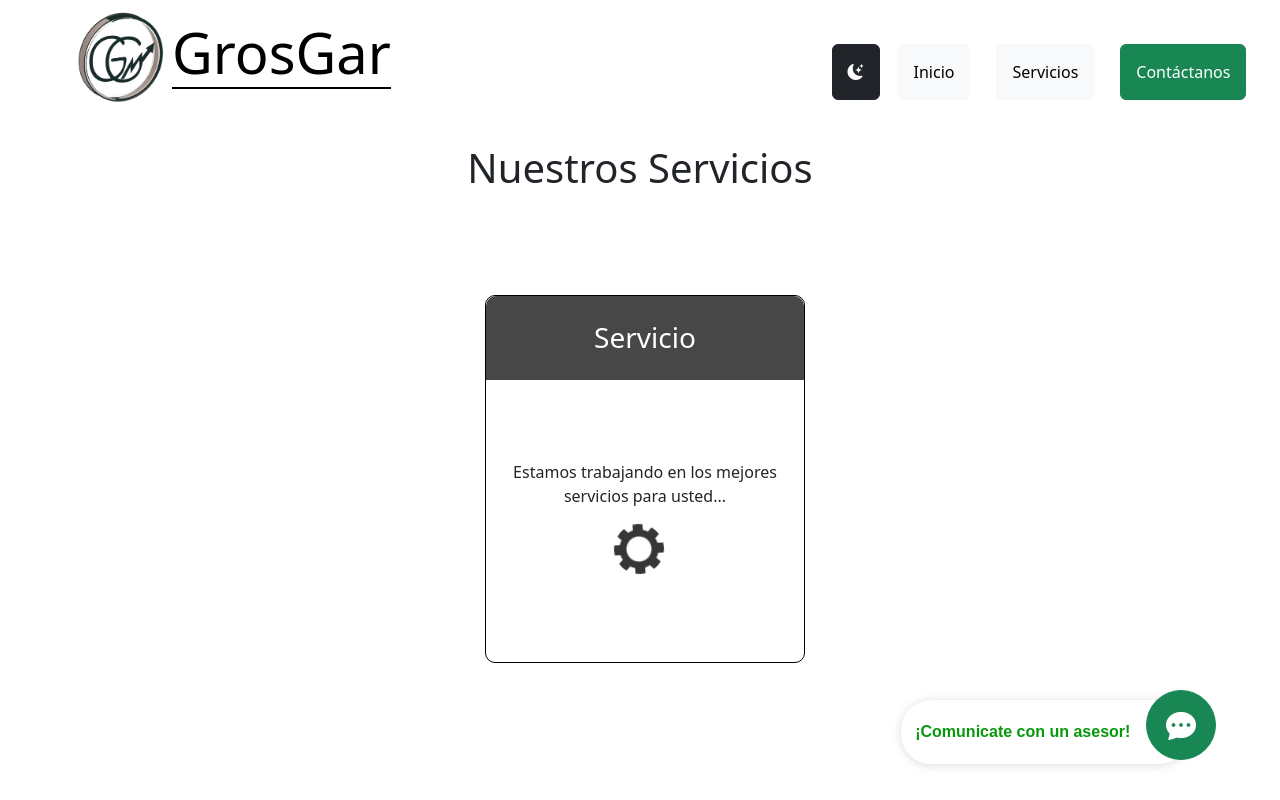
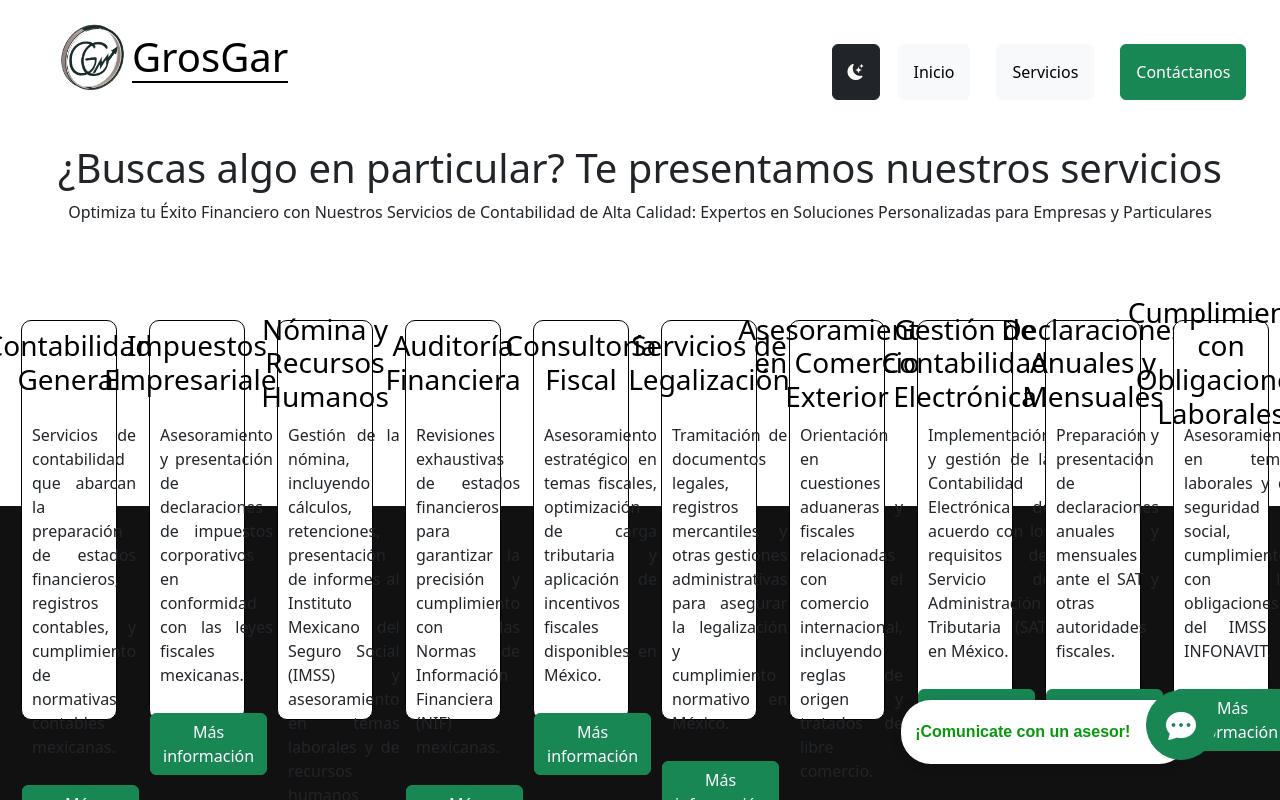
Before and after one commit to Joaquingro/Grosgar, a React (Vite) app: page /services in a window 1280 px wide. Shown: the top 800 px of the page. Built offline with nearby package versions, Linux system fonts and the light colour scheme.

Commit message:
Add more info and design into ServiceDetail component

```diff
--- a/src/components/Contact/Contact.jsx
+++ b/src/components/Contact/Contact.jsx
@@ -1,6 +1,5 @@
 import React, { useEffect, useState } from 'react'
 import style from "../Contact/Contact.module.css";
-import Background from '../Background/Background';
 
 export default function Contact({isDarkMode, id}) {
 
--- a/src/components/ImageContent/ImageContent.module.css
+++ b/src/components/ImageContent/ImageContent.module.css
@@ -37,11 +37,6 @@
     border-radius: 10px;
 }
 
-
-.infoSon h1{
-	-webkit-animation: tracking-in-expand 1.5s cubic-bezier(0.215, 0.610, 0.355, 1.000) both;
-	        animation: tracking-in-expand 1.5s cubic-bezier(0.215, 0.610, 0.355, 1.000) both;
-}
 
 
 
--- a/src/components/NavBar/NavBar.module.css
+++ b/src/components/NavBar/NavBar.module.css
@@ -44,7 +44,7 @@
 }
 
 .title img{
-    width: 13.5em;
+    width: 10em;
 }
 
 .title h1{
@@ -52,7 +52,6 @@
     border-bottom: 2px solid rgb(0, 0, 0);
     color: rgb(0, 0, 0);
     margin-top: -0.5em;
-    font-size: 3.5em;
 }
 
 
@@ -81,7 +80,7 @@
 }
 
 .dark1 img{
-    width: 13.5em;
+    width: 10em;
     background-color: white;
     clip-path: circle(40%);
 }
@@ -91,7 +90,6 @@
     border-bottom: 2px solid rgb(255, 255, 255);
     color: rgb(255, 255, 255);
     margin-top: -0.5em;
-    font-size: 3.5em;
 }
 
 
@@ -112,6 +110,15 @@
   .title{
     transform: scale(0.55);
     width: 10em;
+
+  }
+
+  .title h1{
+    font-size: 3em;
+  }
+
+  .title img{
+    font-size: 1.1em;
   }
 
   .containerButtons{
@@ -160,6 +167,15 @@
    width: 10em;
 
  }
+
+ .dark1 h1{
+  font-size: 3em;
+}
+
+.dark1 img{
+  font-size: 1.1em;
+}
+
   .dark2{
     background-color: white !important;
     height: 2em;
@@ -182,6 +198,14 @@
   .title{
     transform: scale(0.6);
     margin-left: -7em;
+  }
+
+  .title h1{
+    font-size: 3em;
+  }
+
+  .title img{
+    font-size: 1.1em;
   }
 
   .containerButtons{
@@ -226,6 +250,14 @@
     margin-left: -7em;
   }
 
+  .dark1 h1{
+    font-size: 3em;
+  }
+
+  .dark1 img{
+    font-size: 1.1em;
+  }
+
     .dark2{
     background-color: white !important;
     height: 2em;
@@ -245,9 +277,16 @@
 
   .title{
     transform: scale(0.6);
-    margin-left: -7em;
+    margin-left: -5em;
   }
 
+  .title h1{
+    font-size: 3em;
+  }
+
+  .title img{
+    font-size: 1.1em;
+  }
   .containerButtons{
     width: 23em;
     z-index: 9999;
@@ -290,7 +329,15 @@
 
   .dark1{
     transform: scale(0.6);
-    margin-left: -7em;
+    margin-left: -5em;
+  }
+
+  .dark1 h1{
+    font-size: 3em;
+  }
+
+  .dark1 img{
+    font-size: 1.1em;
   }
 
     .dark2{
--- a/src/components/Process/Process.jsx
+++ b/src/components/Process/Process.jsx
@@ -11,7 +11,7 @@ export default function Process({isDarkMode}) {
   return (
     <div className={isDarkMode? style.dark : style.container}>
         <div className={style.titleProcess}>
-            <h3>Proceso de servicios</h3>
+            <h1>Proceso de servicios</h1>
         </div>
         <div
         data-aos="zoom-in"
--- a/src/components/Process/Process.module.css
+++ b/src/components/Process/Process.module.css
@@ -14,11 +14,11 @@
     margin-bottom: -4em;
 }
 
-.titleProcess h3{
+.titleProcess h1{
     width: max-content;
-    background-color: rgb(211, 212, 213);
     padding: 10px;
     border-radius: 10px;
+    color: white;
 }
 
 .containerSon{
--- a/src/pages/ServiceDetail/Service.jsx
+++ b/src/pages/ServiceDetail/Service.jsx
@@ -1,45 +1,45 @@
 let ServicioInfo = [
     {
-       name: "Servicio",
-       description: "Estamos trabajando en los mejores servicios para usted..."
+       name: "Contabilidad General",
+       description: "Servicios de contabilidad que abarcan la preparación de estados financieros, registros contables, y cumplimiento de normativas contables mexicanas."
     },
-   //  {
-   //      name: "Servicio",
-   //      description: "Estamos trabajando en los mejores servicios para usted..."
-   //   },
-   //   {
-   //      name: "Servicio",
-   //      description: "Estamos trabajando en los mejores servicios para usted..."
-   //   },
-   //   {
-   //      name: "Servicio",
-   //      description: "Estamos trabajando en los mejores servicios para usted..."
-   //   },
-   //   {
-   //      name: "Servicio",
-   //      description: "Estamos trabajando en los mejores servicios para usted..."
-   //   },
-   //   {
-   //      name: "Servicio",
-   //      description: "Estamos trabajando en los mejores servicios para usted..."
-   //   },
-   //   {
-   //       name: "Servicio",
-   //       description: "Estamos trabajando en los mejores servicios para usted..."
-   //    },
-   //    {
-   //       name: "Servicio",
-   //       description: "Estamos trabajando en los mejores servicios para usted..."
-   //    },
-   //    {
-   //       name: "Servicio",
-   //       description: "Estamos trabajando en los mejores servicios para usted..."
+    {
+        name: "Impuestos Empresariales",
+        description: "Asesoramiento y presentación de declaraciones de impuestos corporativos en conformidad con las leyes fiscales mexicanas."
+     },
+     {
+        name: "Nómina y Recursos Humanos",
+        description: "Gestión de la nómina, incluyendo cálculos, retenciones, presentación de informes al Instituto Mexicano del Seguro Social (IMSS) y asesoramiento en temas laborales y de recursos humanos según la legislación mexicana."
+     },
+     {
+        name: "Auditoría Financiera",
+        description: "Revisiones exhaustivas de estados financieros para garantizar la precisión y cumplimiento con las Normas de Información Financiera (NIF) mexicanas."
+     },
+     {
+        name: "Consultoría Fiscal",
+        description: "Asesoramiento estratégico en temas fiscales, optimización de carga tributaria y aplicación de incentivos fiscales disponibles en México."
+     },
+     {
+        name: "Servicios de Legalización",
+        description: "Tramitación de documentos legales, registros mercantiles y otras gestiones administrativas para asegurar la legalización y cumplimiento normativo en México."
+     },
+     {
+         name: "Asesoramiento en Comercio Exterior",
+         description: "Orientación en cuestiones aduaneras y fiscales relacionadas con el comercio internacional, incluyendo reglas de origen y tratados de libre comercio."
+      },
+      {
+         name: "Gestión de Contabilidad Electrónica",
+         description: "Implementación y gestión de la Contabilidad Electrónica de acuerdo con los requisitos del Servicio de Administración Tributaria (SAT) en México."
+      },
+      {
+         name: "Declaraciones Anuales y Mensuales",
+         description: "Preparación y presentación de declaraciones anuales y mensuales ante el SAT y otras autoridades fiscales."
 
-   //    },
-   //    {
-   //       name: "Servicio",
-   //       description: "Estamos trabajando en los mejores servicios para usted..."
-   //    },
+      },
+      {
+         name: "Cumplimiento con Obligaciones Laborales",
+         description: "Asesoramiento en temas laborales y de seguridad social, cumplimiento con las obligaciones del IMSS e INFONAVIT."
+      },
 
 
 ]
--- a/src/pages/ServiceDetail/ServiceDetail.jsx
+++ b/src/pages/ServiceDetail/ServiceDetail.jsx
@@ -1,23 +1,53 @@
-import React from 'react'
+import React, { useEffect } from 'react'
 import style from "../ServiceDetail/ServiceDetail.module.css";
 import serviceInfo from './Service';
+import Footer from '../../components/Footer/Footer';
 
 export default function ServiceDetail({isDarkMode}) {
+
+
   return (
+    <div>
+
+
     <div className={isDarkMode ? style.dark : style.container}>
-        <h1>Nuestros Servicios</h1>
+      <h1>¿Buscas algo en particular? Te presentamos nuestros servicios</h1>
+        <p>Optimiza tu Éxito Financiero con Nuestros Servicios de Contabilidad de Alta Calidad: Expertos en Soluciones Personalizadas para Empresas y Particulares</p>
 
         <div className={isDarkMode ? style.dark1 : style.services}>
           {serviceInfo && serviceInfo.map((service, index) =>
           <div key={index} className={isDarkMode ? style.dark2 : style.service}>
             <h3>{service.name}</h3>
             <p>{service.description}</p>
-            <div className={isDarkMode ? style.dark3 : style.loader}></div>
+
+
+          <button type="button" className={"btn btn-success"} data-bs-toggle="modal" data-bs-target="#exampleModal">
+            Más información
+          </button>
+
+          <div className={`modal fade ${style.modal}`} id="exampleModal" tabindex="-1" aria-labelledby="exampleModalLabel" aria-hidden="true">
+            <div className={isDarkMode ? `modal-dialog ${style.dark4}` : `modal-dialog ${style.modalContainer}`}>
+              <div className="modal-content">
+                <div className="modal-header">
+                  <h1 className="modal-title fs-5" id="exampleModalLabel">Modal title</h1>
+                  <button type="button" className="btn-close" data-bs-dismiss="modal" aria-label="Close"></button>
+                </div>
+                <div className="modal-body">
+                  ...
+                </div>
+                <div className="modal-footer">
+                  <button type="button" className="btn btn-secondary" data-bs-dismiss="modal">Close</button>
+                  <button type="button" className="btn btn-primary">Save changes</button>
+                </div>
+              </div>
+            </div>
+          </div>
            </div>
 
           )}
         </div>
-
+    </div>
+        <Footer/>
     </div>
   )
 }
--- a/src/pages/ServiceDetail/ServiceDetail.module.css
+++ b/src/pages/ServiceDetail/ServiceDetail.module.css
@@ -3,8 +3,10 @@
     flex-direction: column;
     align-items: center;
     width: 100%;
-    height: 100vh;
+    margin-bottom: 8em;
+
 }
+
 
 /* LOADER*/
 
@@ -39,42 +41,54 @@
 
 
 .services{
-    margin-top: 5em;
     display: flex;
     flex-direction: row;
     flex-wrap: wrap;
     justify-content: space-around;
-    width: 100%;
     text-align: center;
+    margin-bottom: 10px;
+    position: relative;
+
 
 }
 
 .service{
-    width: 20em;
-    height: 23em;
+    position: relative;
+    height: 25em;
     border: 1px solid black;
-    margin-top: 15px;
+    margin-top: 5em;
     margin-left: 10px;
     border-radius: 10px;
+    width: calc(45% - 480px);
+    background-color: white;
+
   }
 
+
+
+.modal{
+  z-index: 9999;
+
+}
+
+
 .service h3{
-    background-color: rgb(71, 71, 71);
     height: 3em;
     border-top-right-radius: 10px;
     border-top-left-radius: 10px;
     display: flex;
     justify-content: center;
-    color: white;
+    color: black;
     align-items: center;
+    padding: 10px;
 }
 
 .service p{
-    text-align: center;
-    justify-content: center;
+    text-align: justify;
     align-items: center;
     display: flex;
-    margin-top: 5em;
+    justify-content: flex-start;
+    padding: 10px;
 }
 
 
@@ -90,50 +104,57 @@
     flex-direction: column;
     align-items: center;
     width: 100%;
-    background-color: rgb(20, 20, 20);
     color: white;
-    height: 100vh;
+    margin-bottom: 8em;
+    background-color: rgba(0, 0, 0, 0.87);
+
 
 
 }
 
 .dark1{
-    margin-top: 5em;
   display: flex;
   flex-direction: row;
   flex-wrap: wrap;
   justify-content: space-around;
-    width: 100%;
   text-align: center;
+  margin-bottom: 10px;
+  position: relative;
 
 }
 
 .dark2{
-    width: 20em;
-    height: 23em;
+  position: relative;
+    height: 25em;
     border: 1px solid white;
-    margin-top: 15px;
+    margin-top: 5em;
     margin-left: 10px;
     border-radius: 10px;
+    width: calc(45% - 480px);
+    background-color: rgb(96, 96, 96);
+
 }
 
+
+
 .dark2 h3{
-    background-color: rgb(211, 212, 213);
   height: 3em;
   border-top-right-radius: 10px;
   border-top-left-radius: 10px;
   display: flex;
   justify-content: center;
-    color: black;
+  color: white;
   align-items: center;
+  padding: 10px;
 }
 
 .dark2 p{
-    text-align: center;
-    justify-content: center;
+  text-align: justify;
   align-items: center;
   display: flex;
-    margin-top: 5em;
+  justify-content: flex-start;
+  padding: 10px;
+
 
 }
 
@@ -167,3 +188,8 @@
   @keyframes l19 {
     100%{transform: rotate(1turn)}
   }
+
+  .dark4{
+    color: black;
+    background: black;
+  }
```
Lines whose indentation alone changed are shown as unchanged.
